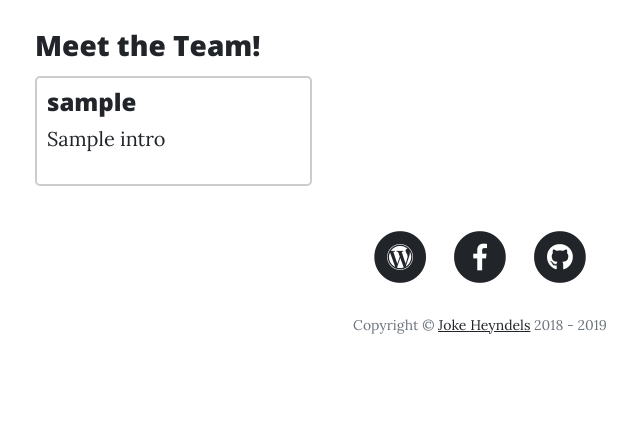
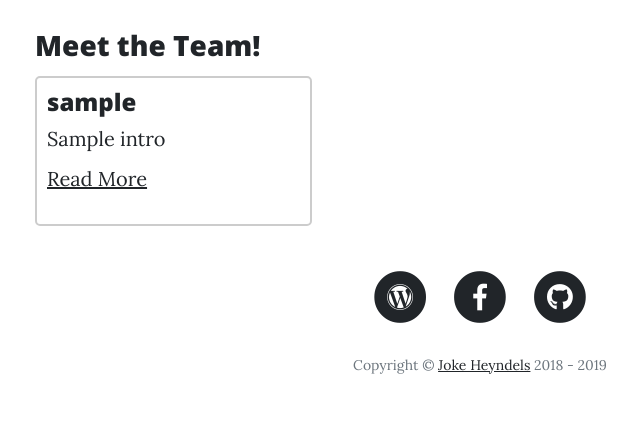
Before and after one commit to Wings30306/the-writers-club, a Flask app: page /admin in a window 1280 px wide. Shown: the part 401-842 px from the top of the page, without its empty margins (160-800 px from the left). Before the commit the page ends 735 px from the top, so only its background shows below. Run offline with Flask 2, Linux system fonts and the light colour scheme; a database or web service that is not in the repository returns one stand-in record (values such as "Sample title"); some libraries are stand-ins or nearby versions.

Commit message:
showing Read More link regardless of intro length

```diff
--- a/templates/adminteam.html
+++ b/templates/adminteam.html
@@ -19,9 +19,11 @@
         }}</a>
       </h4>
       <p>
-        {{ user.intro[0:120] | safe }}{% if user.intro|length > 120 %}...
-        <a href="{{url_for('profile', user=user.user_name) }}">Read More</a>{%
+        {{ user.intro[0:120] | safe }}{% if user.intro|length > 120 %}... {%
         endif %}
+      </p>
+      <p>
+        <a href="{{url_for('profile', user=user.user_name) }}">Read More</a>
       </p>
     </div>
   </div>
```
